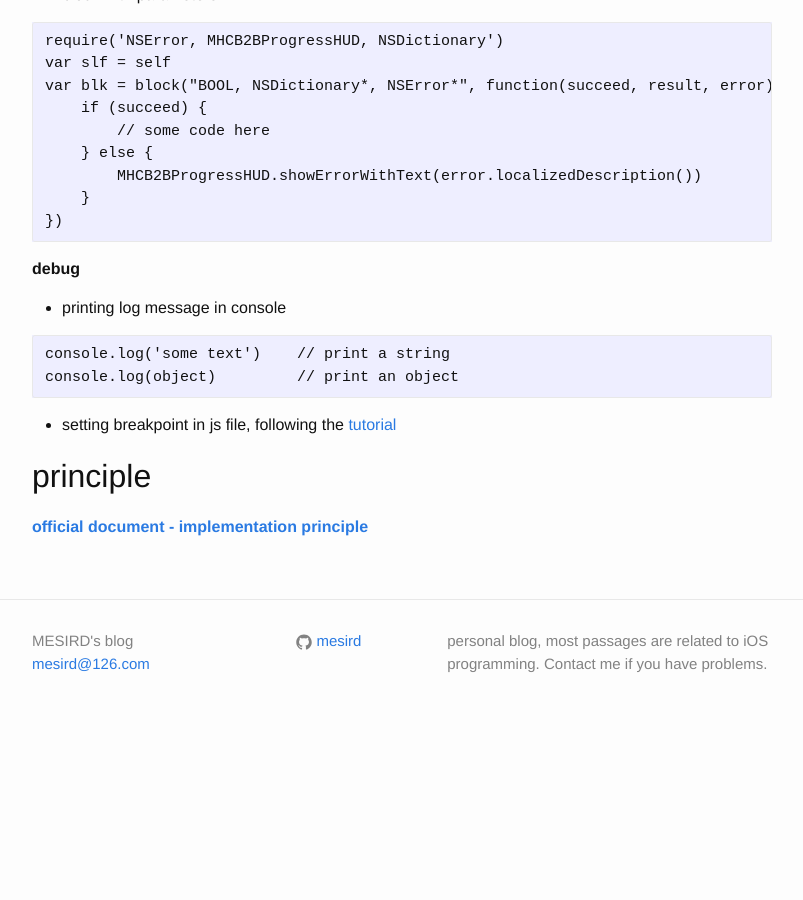
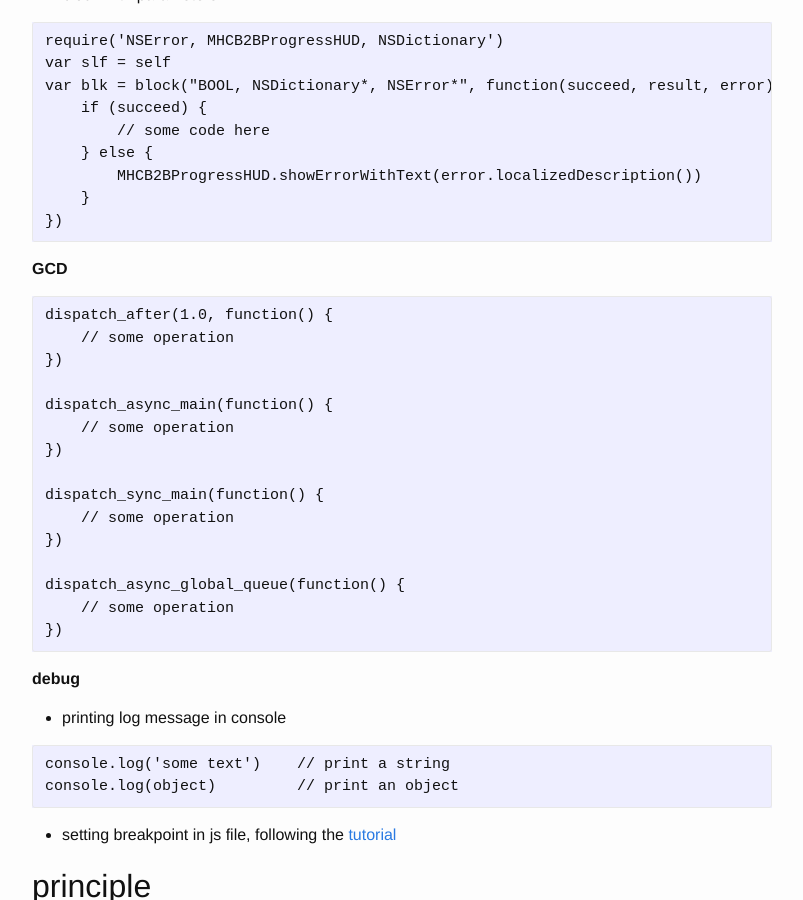
Before and after one commit to MESIRD/mesird.github.io, a Jekyll site: the page built from _posts/2016-07-11-JSPatch-simple-usage.md, in a window 1280 px wide and 900 px high, scrolled down 3342 px. Shown: the whole window, without its empty margins (238-1041 px from the left). Built offline with Jekyll 4.4.1, drawn with Linux system fonts in a browser that asks for light colours; before the commit the page ends 4077 px from its top, so only the background shows below that.

Commit message:
add cname

````diff
--- a/_posts/2016-07-11-JSPatch-simple-usage.md
+++ b/_posts/2016-07-11-JSPatch-simple-usage.md
@@ -163,6 +163,26 @@ var blk = block("BOOL, NSDictionary*, NSError*", function(succeed, result, error
 })
 ```
 
+**GCD**
+
+```
+dispatch_after(1.0, function() {
+    // some operation
+})
+
+dispatch_async_main(function() {
+    // some operation
+})
+
+dispatch_sync_main(function() {
+    // some operation
+})
+
+dispatch_async_global_queue(function() {
+    // some operation
+})
+```
+
 **debug**
 
 * printing log message in console
--- /dev/null
+++ b/source/CNAME
@@ -0,0 +1 @@
+http://mesird.com
````
